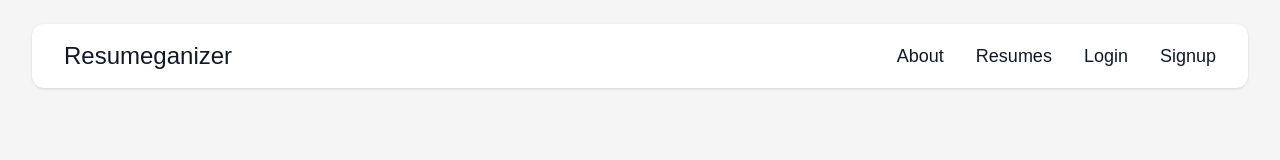
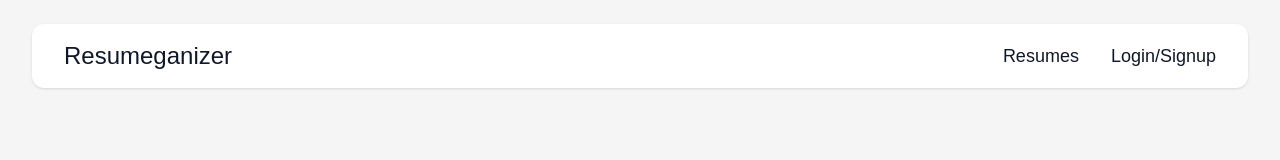
Before and after one commit to weeezik/resumeganizer, a Next.js app: page /resumes/1 in a window 1280 px wide. Shown: the top 160 px of the page. Built offline with nearby package versions, Linux system fonts and the light colour scheme; no server answers; the database is empty.

Commit message:
simplify navbar

```diff
--- a/app/components/Navbar.tsx
+++ b/app/components/Navbar.tsx
@@ -5,10 +5,8 @@ export default function Navbar() {
     <nav className="flex items-center justify-between bg-white rounded-xl mt-6 mx-8 px-8 py-4 shadow-sm">
       <Link href="/landing" className="text-2xl font-medium text-gray-900 hover:underline">Resumeganizer</Link>
       <div className="flex gap-8 text-lg font-normal text-gray-900">
-        <Link href="/landing#about" className="hover:underline">About</Link>
         <Link href="/resumes" className="hover:underline">Resumes</Link>
-        <Link href="/landing#login" className="hover:underline">Login</Link>
-        <Link href="/landing#signup" className="hover:underline">Signup</Link>
+        <Link href="/landing#auth" className="hover:underline">Login/Signup</Link>
       </div>
     </nav>
   );
```
